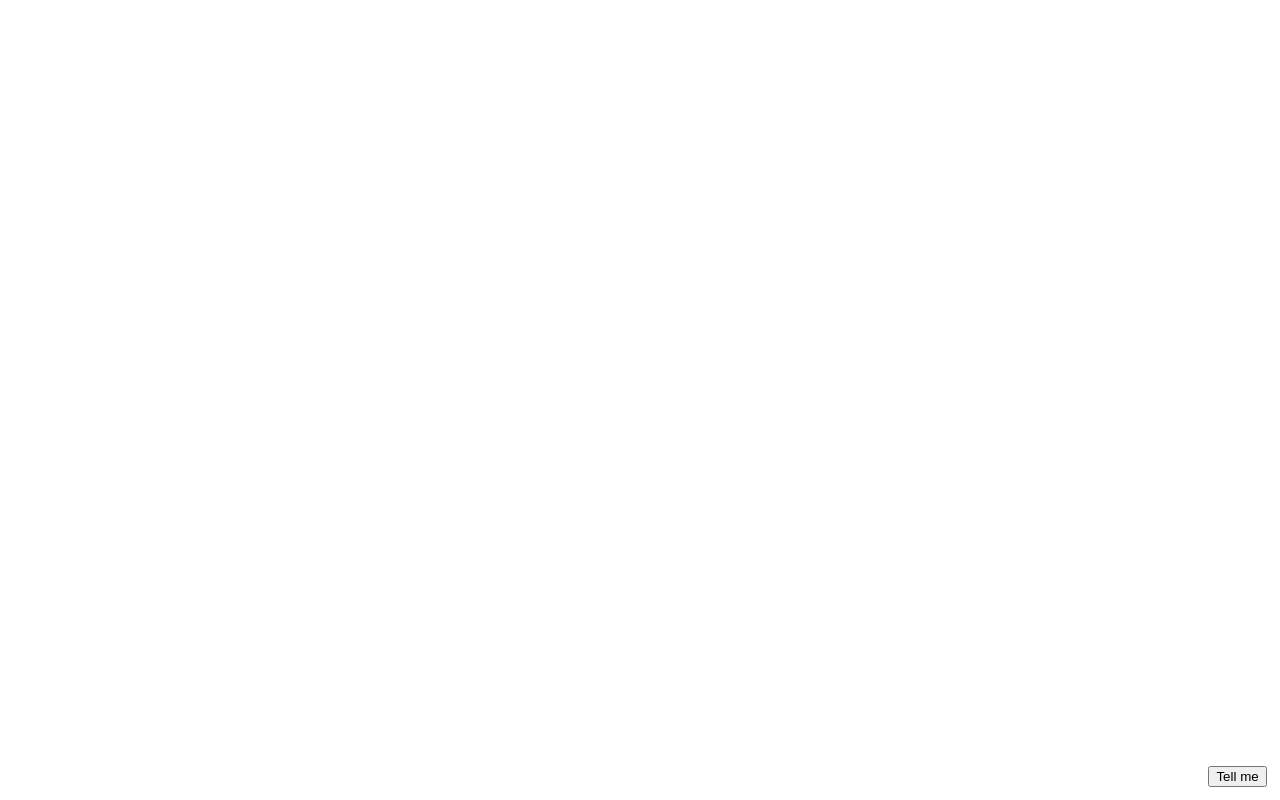
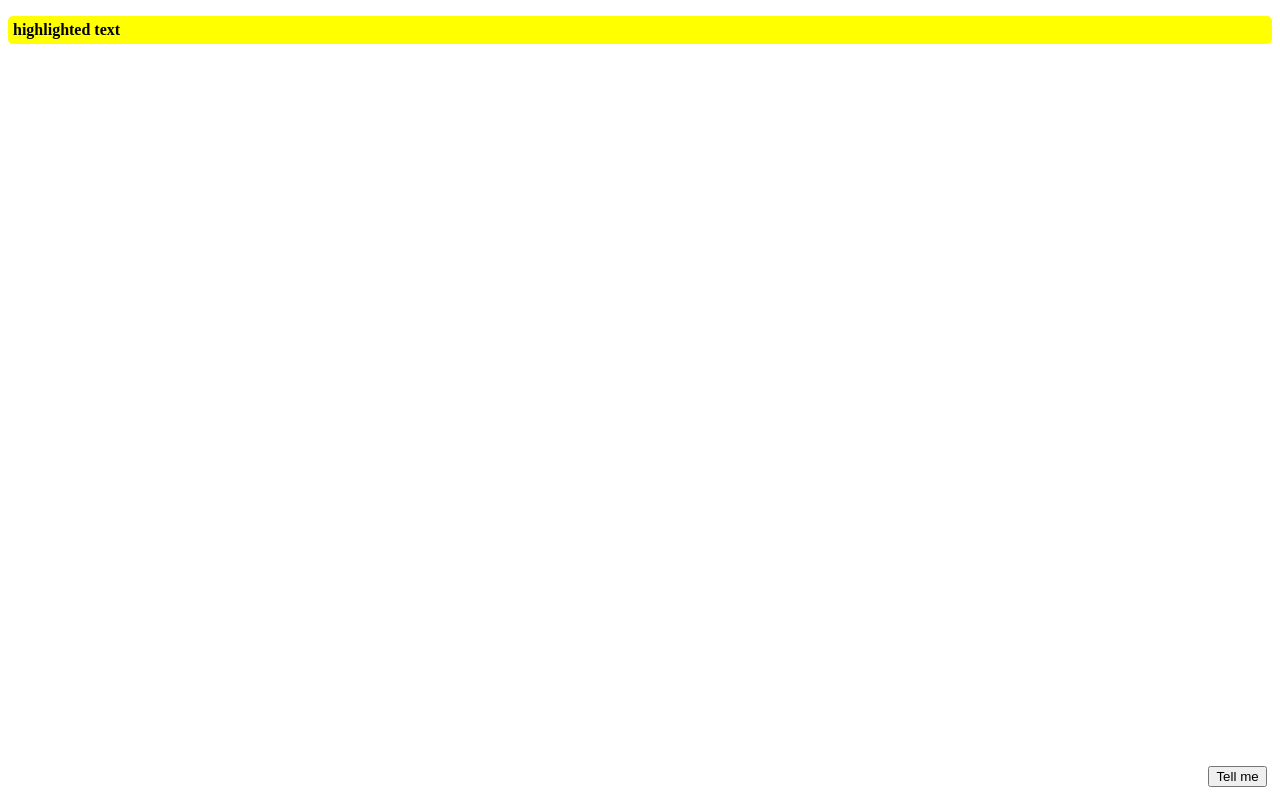
Before and after one commit to rgma/UX308Chatbot, a website built with Vite: page index.html in a window 1280 px wide. Built offline with nearby package versions, Linux system fonts and the light colour scheme.

Commit message:
added highlight

```diff
--- a/index.html
+++ b/index.html
@@ -10,5 +10,11 @@
     <script type="module" src="fab.js"></script>
     <script type="module" src="chat.js"></script>
     <script src="https://custom-element.pages.dev/custom-element.js" crossorigin="anonymous"></script>
+    <script type="module" src="x-highlight.js"></script>
+
+    <p>
+    <x-highlight>highlighted text</x-highlight>
+    </p>
+
 </body>
 </html>
--- /dev/null
+++ b/x-highlight.js
@@ -0,0 +1,22 @@
+class XHighlight extends HTMLElement {
+
+  connectedCallback() {
+
+    this.innerHTML = `
+      <style>
+        .highlight {
+          background-color: yellow;
+          padding: 5px;
+          border-radius: 5px;
+          font-weight: bold;
+        }
+      </style>
+
+      <div class="highlight">
+        ${this.innerHTML}
+      </div>
+    `;
+  }
+}
+
+customElements.define("x-highlight", XHighlight);
```
Also changed, not shown: 1 other file.
